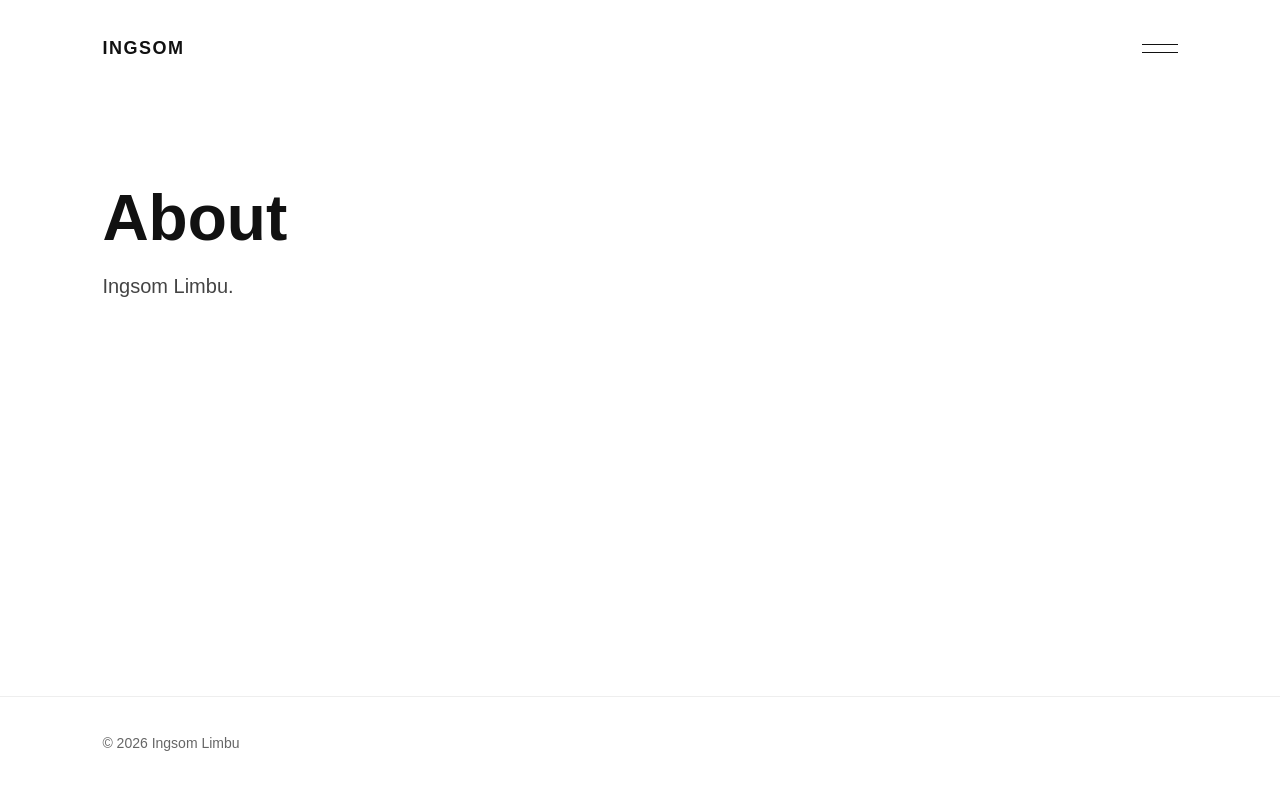
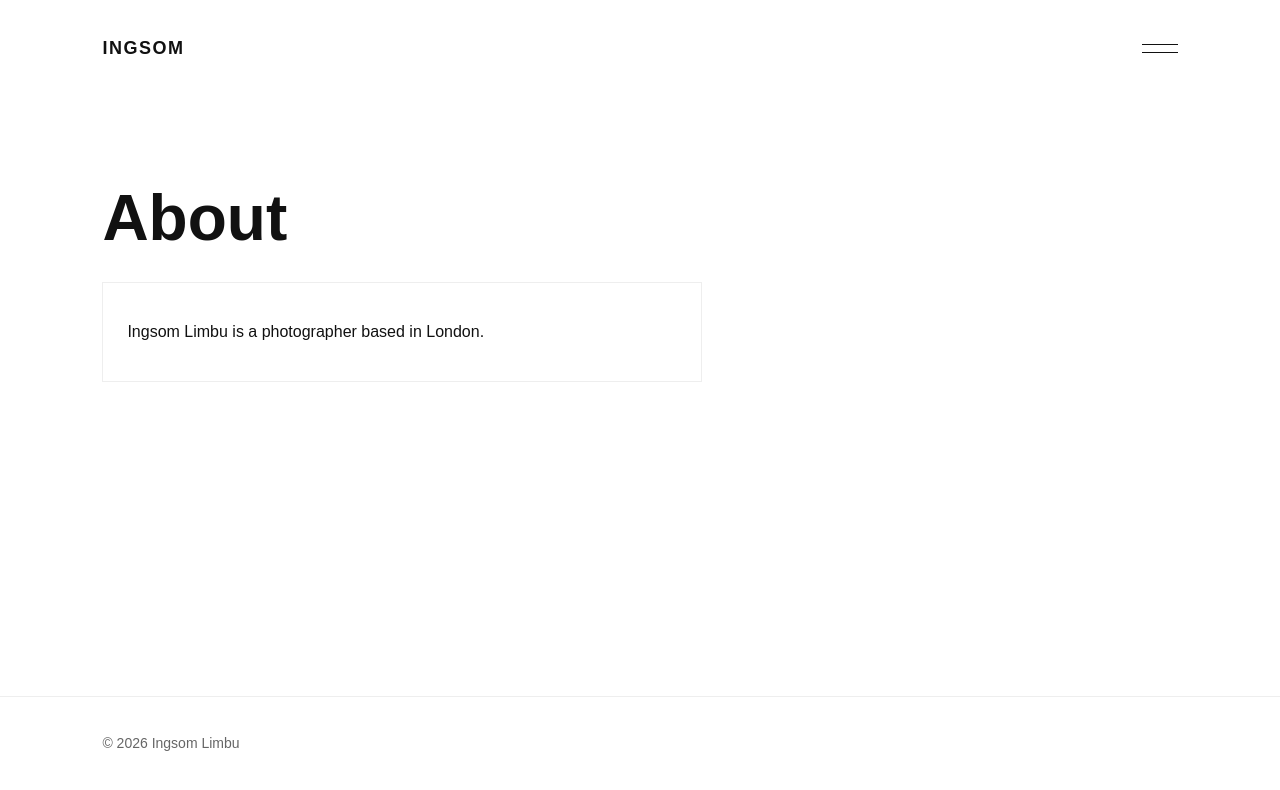
Before and after one commit to Ingsamangdembe/portfolio-website, a Next.js app: page /about in a window 1280 px wide. Shown: the top 790 px of the page. Built offline with nearby package versions, Linux system fonts and the light colour scheme.

Commit message:
Update about and contact pages

```diff
--- a/app/about/page.js
+++ b/app/about/page.js
@@ -2,9 +2,12 @@ export default function About() {
   return (
     <main className="page">
       <h1>About</h1>
-      <p className="intro">
-        Ingsom Limbu.
-      </p>
+
+      <div className="about-box">
+        <p>
+          Ingsom Limbu is a photographer based in London.
+        </p>
+      </div>
     </main>
   );
 }
--- a/app/contact/page.js
+++ b/app/contact/page.js
@@ -2,12 +2,8 @@ export default function Contact() {
   return (
     <main className="page">
       <h1>Contact</h1>
-      <p className="intro">
-        For photography, projects, or collaboration, contact me here.
-      </p>
 
       <div className="contact-box">
-        <p>Email: your-email@example.com</p>
         <p>Instagram: @khoj_khoi</p>
       </div>
     </main>
```
